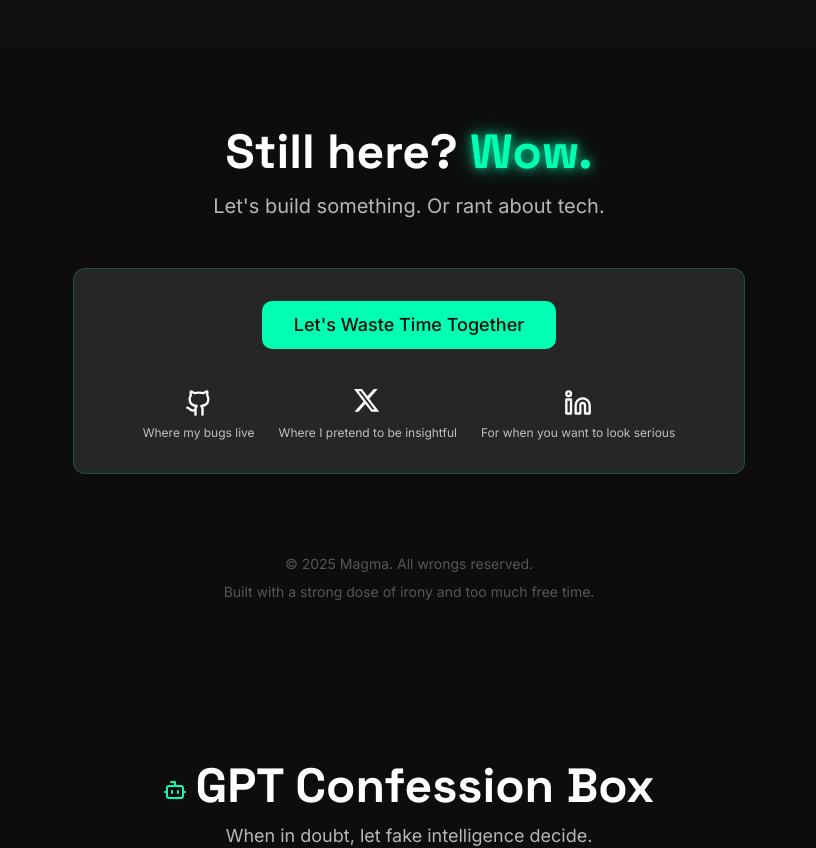
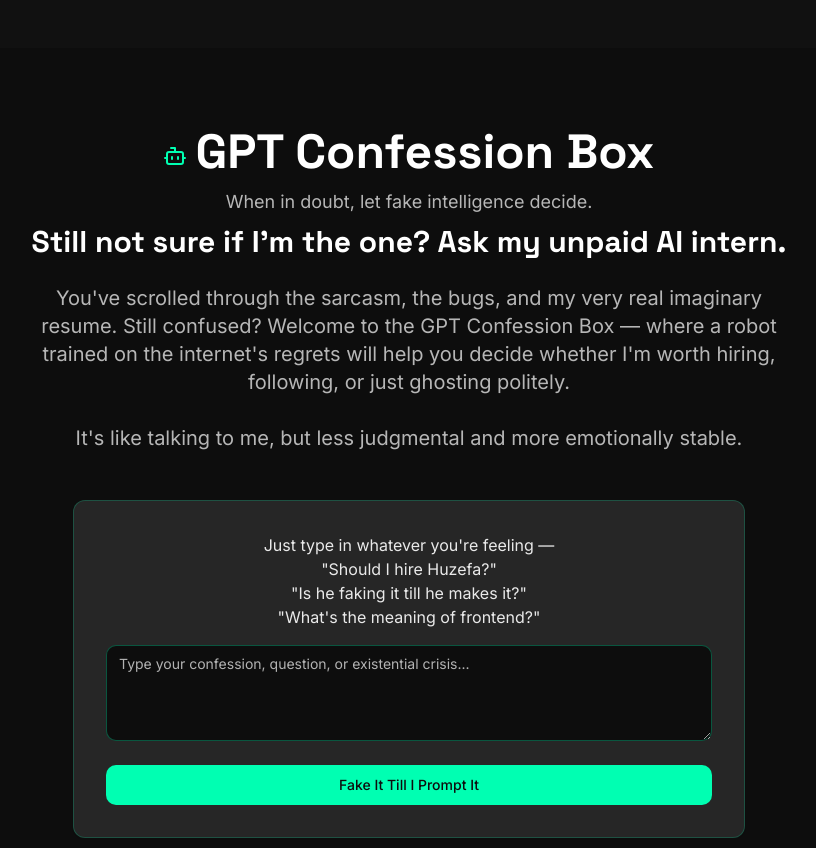
Before and after one commit to Magma-x/portfolio-site-v1, a React (Vite) app: page / in a window 1280 px wide. Shown: the part 4300-5148 px from the top of the page, without its empty margins (231-1047 px from the left). Built offline with nearby package versions, Linux system fonts and the light colour scheme.

Commit message:
Move GPT Confession Box component
Move the GPT Confession Box component to be positioned between the Testimonials and Contact sections in the Index.tsx file.

```diff
--- a/src/pages/Index.tsx
+++ b/src/pages/Index.tsx
@@ -6,8 +6,8 @@ import Skills from '@/components/Skills';
 import Projects from '@/components/Projects';
 import About from '@/components/About';
 import Testimonials from '@/components/Testimonials';
+import GptConfessionBox from '@/components/GptConfessionBox';
 import Contact from '@/components/Contact';
-import GptConfessionBox from '@/components/GptConfessionBox';
 
 const Index: React.FC = () => {
   // Easter egg: console message
@@ -113,8 +113,8 @@ const Index: React.FC = () => {
         <Projects />
         <About />
         <Testimonials />
+        <GptConfessionBox />
         <Contact />
-        <GptConfessionBox />
       </main>
 
       {/* Cursor trailer effect (subtle glow that follows cursor) */}
```
